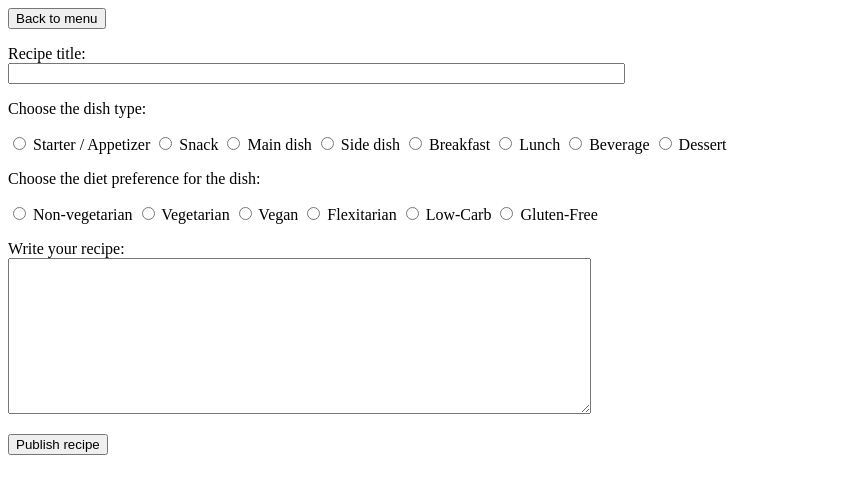
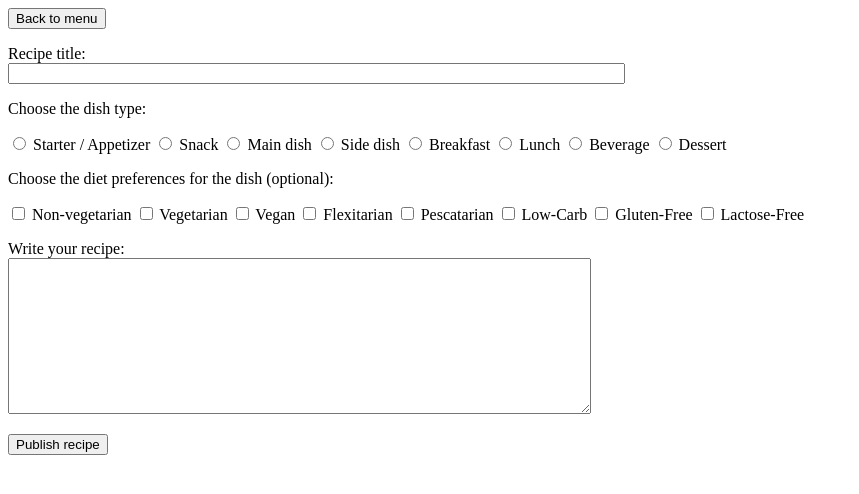
Before and after one commit to hodelma/Reseptisovellus, a Flask app: page /add_recipe in a window 1280 px wide. Shown: the top 494 px of the page, without its empty margins (0-859 px from the left). Run offline with Flask 3, Linux system fonts and the light colour scheme; the visitor is signed in with stand-in values (Sample User, id 1).

Commit message:
Change diet input types and add new diets

```diff
--- a/init.sql
+++ b/init.sql
@@ -11,5 +11,7 @@ INSERT INTO diets (title) VALUES ("Non-vegetarian");
 INSERT INTO diets (title) VALUES ("Vegetarian");
 INSERT INTO diets (title) VALUES ("Vegan");
 INSERT INTO diets (title) VALUES ("Flexitarian");
+INSERT INTO diets (title) VALUES ("Pescatarian");
 INSERT INTO diets (title) VALUES ("Low-Carb");
 INSERT INTO diets (title) VALUES ("Gluten-Free");
+INSERT INTO diets (title) VALUES ("Lactose-Free");
--- a/templates/add_recipe.html
+++ b/templates/add_recipe.html
@@ -12,11 +12,13 @@
 
 <body>
   <form action="/add_recipe" method="post">
+
     <p>Recipe title:<br />
     <input type="text" name="title" size="74" maxlength="100" required />
     </p>
 
     <p>Choose the dish type:</p>
+
     <p>
       <input type="radio" name="type" value="1" required/> Starter / Appetizer
       <input type="radio" name="type" value="2" required/> Snack
@@ -26,19 +28,25 @@
       <input type="radio" name="type" value="6" required/> Lunch
       <input type="radio" name="type" value="7" required/> Beverage
       <input type="radio" name="type" value="8" required/> Dessert
+
     </p>
-    <p>Choose the diet preference for the dish:</p>
+    <p>Choose the diet preferences for the dish (optional):</p>
+
     <p>
-      <input type="radio" name="diet" value="1" required/> Non-vegetarian
-      <input type="radio" name="diet" value="2" required/> Vegetarian
-      <input type="radio" name="diet" value="3" required/> Vegan
-      <input type="radio" name="diet" value="4" required/> Flexitarian
-      <input type="radio" name="diet" value="5" required/> Low-Carb
-      <input type="radio" name="diet" value="6" required/> Gluten-Free
+      <input type="checkbox" name="diet" value="1" /> Non-vegetarian
+      <input type="checkbox" name="diet" value="2" /> Vegetarian
+      <input type="checkbox" name="diet" value="3" /> Vegan
+      <input type="checkbox" name="diet" value="4" /> Flexitarian
+      <input type="checkbox" name="diet" value="5" /> Pescatarian
+      <input type="checkbox" name="diet" value="6" /> Low-Carb
+      <input type="checkbox" name="diet" value="7" /> Gluten-Free
+      <input type="checkbox" name="diet" value="8" /> Lactose-Free
     </p>
+
     <p>Write your recipe: <br />
       <textarea name="instructions" rows="10" cols="70" maxlength="4500" required></textarea>
     </p>
+
     <input type="submit" value="Publish recipe" />
   </form>
 </body>
```
